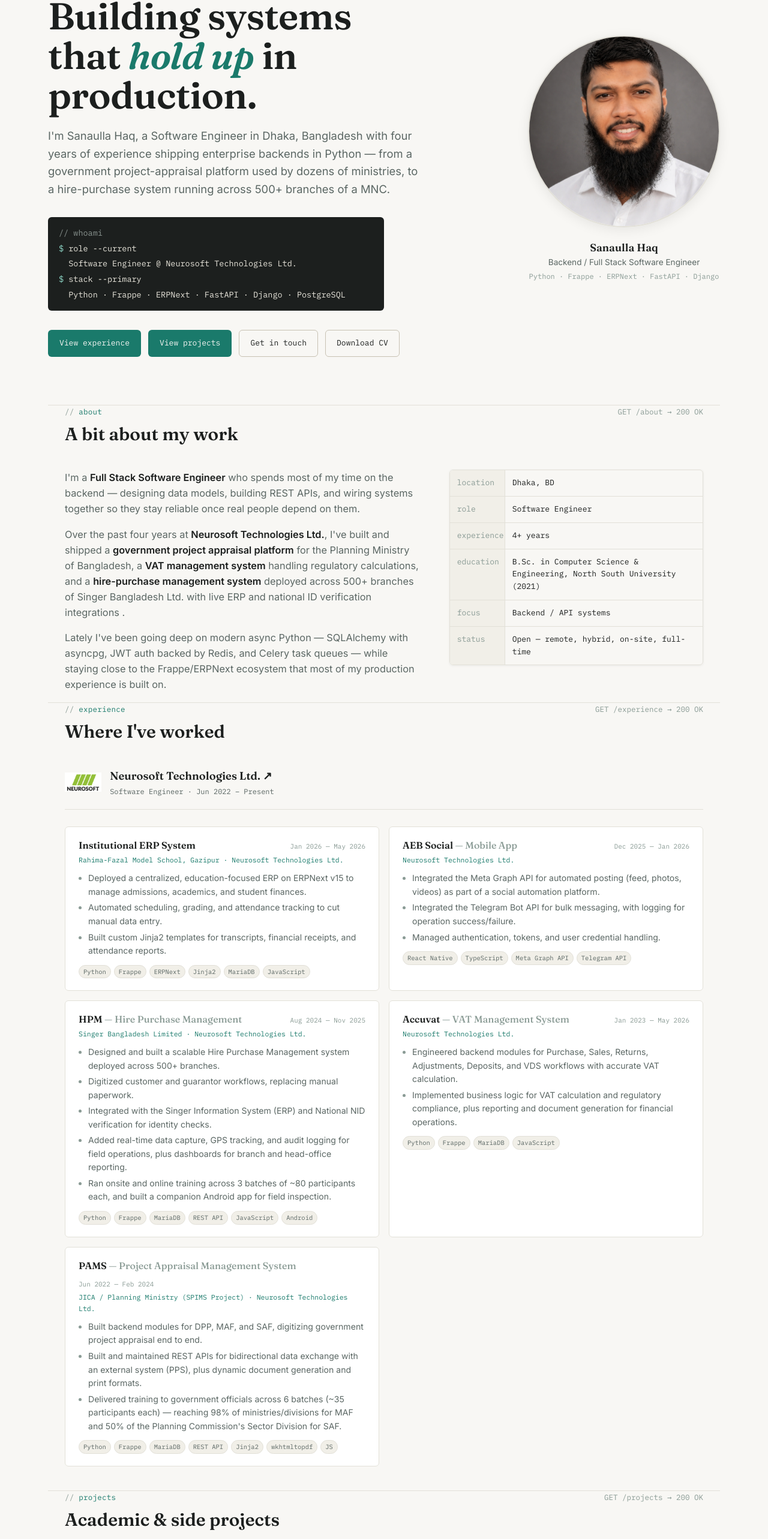
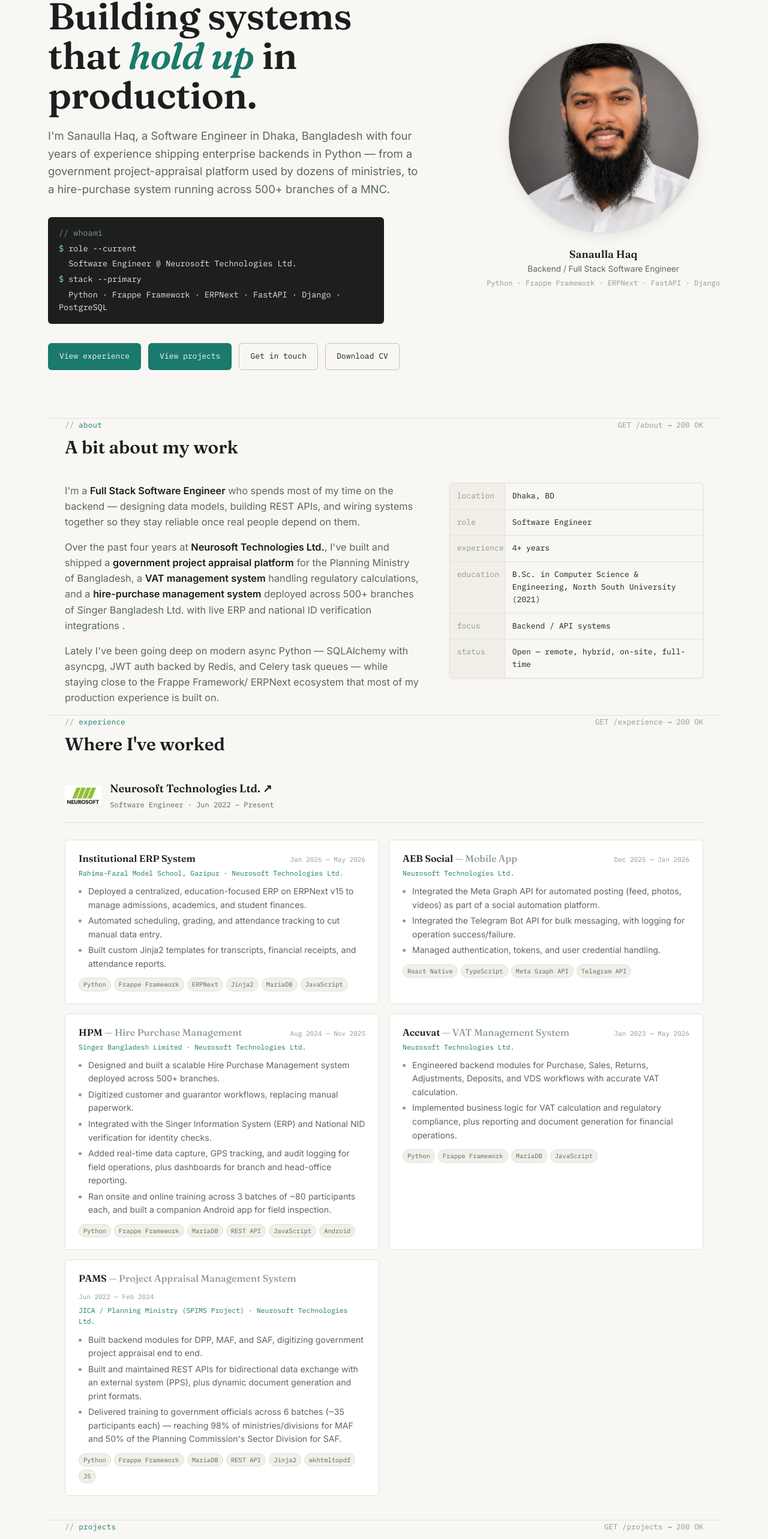
Before and after one commit to sanaullahaq/sanaullahaq.github.io, a website: page index.html in a window 1280 px wide. Shown: the part 231-2797 px from the top of the page at 60% size. Drawn offline with Linux system fonts and the light colour scheme.

Commit message:
update description and skills references for consistency in Frappe Framework terminology

```diff
--- a/index.html
+++ b/index.html
@@ -4,7 +4,7 @@
 <meta charset="UTF-8" />
 <meta name="viewport" content="width=device-width, initial-scale=1.0" />
 <title>Sanaulla Haq — Software Engineer</title>
-<meta name="description" content="Sanaulla Haq — Backend / Full Stack Software Engineer specializing in Python, Frappe, ERPNext, FastAPI and Django. Based in Dhaka, Bangladesh. Open to remote, full-time roles." />
+<meta name="description" content="Sanaulla Haq — Backend / Full Stack Software Engineer specializing in Python, Frappe Framework, ERPNext, FastAPI and Django. Based in Dhaka, Bangladesh. Open to remote, full-time roles." />
 
 <script type="application/ld+json">
 {
@@ -28,7 +28,7 @@
     "https://www.upwork.com/freelancers/~01fa7f0400df42988b",
     "https://scholar.google.com/citations?hl=en&authuser=1&user=yadwf_MAAAAJ"
   ],
-  "knowsAbout": ["Python", "Frappe", "ERPNext", "FastAPI", "Django", "PostgreSQL", "REST APIs"]
+  "knowsAbout": ["Python", "Frappe Framework", "ERPNext", "FastAPI", "Django", "PostgreSQL", "REST APIs"]
 }
 </script>
 
@@ -74,7 +74,7 @@
         <div><span class="prompt">$</span> role --current</div>
         <div>&nbsp;&nbsp;Software Engineer @ Neurosoft Technologies Ltd.</div>
         <div><span class="prompt">$</span> stack --primary</div>
-        <div>&nbsp;&nbsp;Python · Frappe · ERPNext · FastAPI · Django · PostgreSQL</div>
+        <div>&nbsp;&nbsp;Python · Frappe Framework · ERPNext · FastAPI · Django · PostgreSQL</div>
       </div>
 
       <div class="hero-actions">
@@ -89,7 +89,7 @@
       <div class="hero-photo-caption">
         <strong>Sanaulla Haq</strong>
         Backend / Full Stack Software Engineer
-        <span>Python · Frappe · ERPNext · FastAPI · Django</span>
+        <span>Python · Frappe Framework · ERPNext · FastAPI · Django</span>
       </div>
     </div>
   </section>
@@ -121,7 +121,7 @@
         <p>
           Lately I've been going deep on modern async Python — SQLAlchemy with asyncpg,
           JWT auth backed by Redis, and Celery task queues — while staying close to the
-          Frappe/ERPNext ecosystem that most of my production experience is built on.
+          Frappe Framework/ ERPNext ecosystem that most of my production experience is built on.
         </p>
       </div>
 
@@ -168,7 +168,7 @@
           <li>Built custom Jinja2 templates for transcripts, financial receipts, and attendance reports.</li>
         </ul>
         <div class="exp-card-stack">
-          <span>Python</span><span>Frappe</span><span>ERPNext</span><span>Jinja2</span><span>MariaDB</span><span>JavaScript</span>
+          <span>Python</span><span>Frappe Framework</span><span>ERPNext</span><span>Jinja2</span><span>MariaDB</span><span>JavaScript</span>
         </div>
       </div>
 
@@ -202,7 +202,7 @@
           <li>Ran onsite and online training across 3 batches of ~80 participants each, and built a companion Android app for field inspection.</li>
         </ul>
         <div class="exp-card-stack">
-          <span>Python</span><span>Frappe</span><span>MariaDB</span><span>REST API</span><span>JavaScript</span><span>Android</span>
+          <span>Python</span><span>Frappe Framework</span><span>MariaDB</span><span>REST API</span><span>JavaScript</span><span>Android</span>
         </div>
       </div>
 
@@ -217,7 +217,7 @@
           <li>Implemented business logic for VAT calculation and regulatory compliance, plus reporting and document generation for financial operations.</li>
         </ul>
         <div class="exp-card-stack">
-          <span>Python</span><span>Frappe</span><span>MariaDB</span><span>JavaScript</span>
+          <span>Python</span><span>Frappe Framework</span><span>MariaDB</span><span>JavaScript</span>
         </div>
       </div>
 
@@ -233,7 +233,7 @@
           <li>Delivered training to government officials across 6 batches (~35 participants each) — reaching 98% of ministries/divisions for MAF and 50% of the Planning Commission's Sector Division for SAF.</li>
         </ul>
         <div class="exp-card-stack">
-          <span>Python</span><span>Frappe</span><span>MariaDB</span><span>REST API</span><span>Jinja2</span><span>wkhtmltopdf</span><span>JS</span>
+          <span>Python</span><span>Frappe Framework</span><span>MariaDB</span><span>REST API</span><span>Jinja2</span><span>wkhtmltopdf</span><span>JS</span>
         </div>
       </div>
 
@@ -442,8 +442,9 @@
       <div class="reveal">
         <p class="skill-group-label">frameworks</p>
         <div class="tag-list">
-          <span class="tag">Frappe</span><span class="tag">ERPNext</span><span class="tag">Django</span>
-          <span class="tag">FastAPI</span><span class="tag">DRF</span><span class="tag">Vue.js</span><span class="tag">React Native</span>
+          <span class="tag">Frappe Framework</span><span class="tag">ERPNext</span><span class="tag">FastAPI</span>
+          <span class="tag">Django</span><span class="tag">Django Rest Framework</span><span class="tag">React.js</span>
+          <span class="tag">Vue.js</span><span class="tag">React Native</span>
         </div>
       </div>
       <div class="reveal">
```
